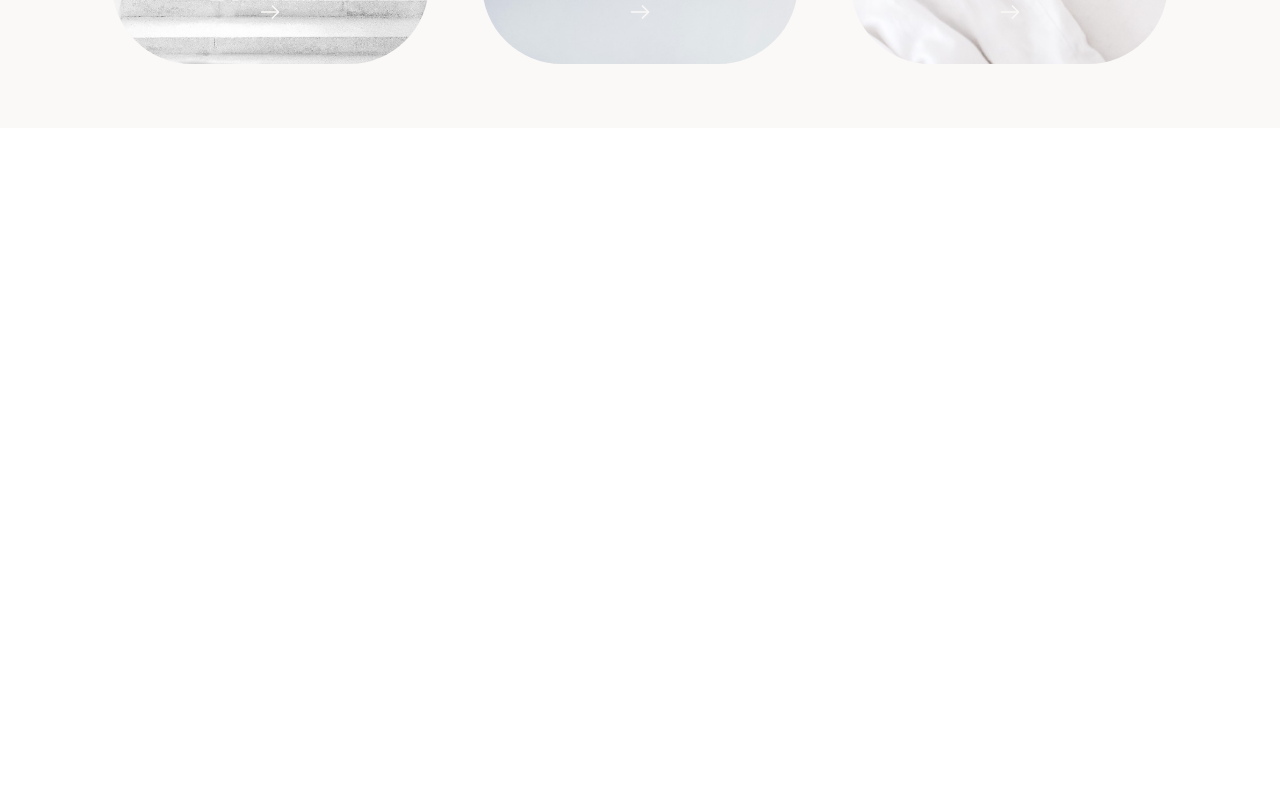
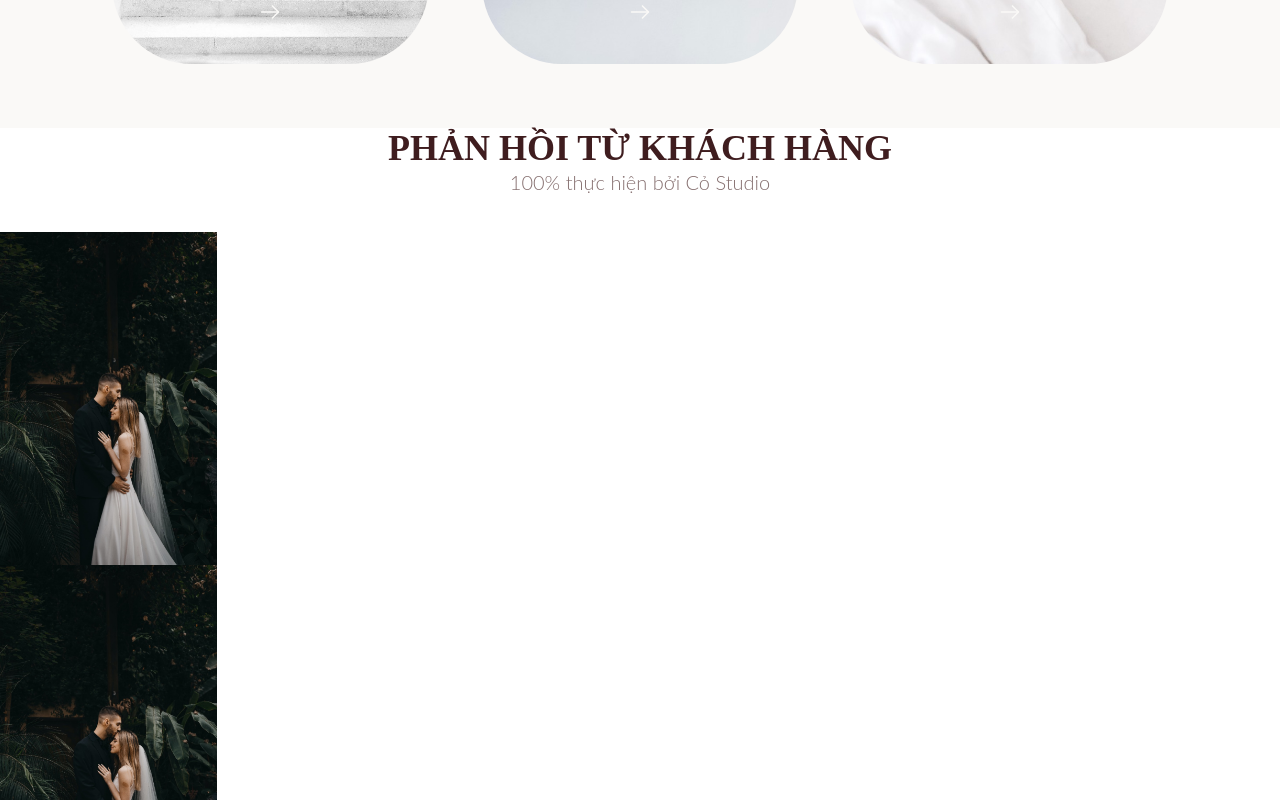
Before and after one commit to Grass-Production/co-studio-fe, a Vue app in the folder co-studio-fe/: page / in a window 1280 px wide. Shown: the part 1332-2132 px from the top of the page. Before the commit the page ends 1460 px from the top, so only its background shows below. Built offline with nearby package versions, Linux system fonts and the light colour scheme.

Commit message:
feat: feedback home 10%

```diff
--- a/co-studio-fe/src/views/Client/home/components/FeedbackView.vue
+++ b/co-studio-fe/src/views/Client/home/components/FeedbackView.vue
@@ -1,60 +1,57 @@
 <template>
-  <!-- <div class="parent flex items-center justify-center">
-        <div class=" relative h-screen">
-
-            <div class="div1 relative top-1/2 w-1/3 h-screen">
-                <img class="" src="../images/imgbannercenter.jpg" alt="">
-                <div class="div2 absolute top-2/4 translate-x-full -translate-y-full">
-                    <img class="" src="../images/imgbannercenter.jpg" alt="">
-                </div>
-                <div class="absolute top-2/4 dsd">
-                    <div class="div3 relative">
-                        <img class="" src="../images/imgbannercenter.jpg" alt="">
-                        <div class="div4 absolute top-2/4 translate-x-full -translate-y-full">
-                            <img class="" src="../images/imgbannercenter.jpg" alt="">
+  <div class="">
+    <div class="text-center mb-9">
+      <h1 class="font-spectral text-4xl font-bold text-DBrowColor">PHẢN HỒI TỪ KHÁCH HÀNG</h1>
+      <h4 class="font-lato text-xl font-light text-BrowColor">100% thực hiện bởi Cỏ Studio</h4>
     </div>
   </div>
+  <div class="parent">
+    <div class="div1 relative">
+      <div class="bg">
+        <div class="bg"></div>
+        <div class="bg"></div>
+        <div class="bg"></div>
       </div>
     </div>
+    <!-- <div class="div2"><div class="bg"></div></div>
+    <div class="div3"><div class="bg"></div></div>
+    <div class="div4"><div class="bg"></div></div>
+    <div class="div5">c</div>
+    <div class="div6">d</div> -->
   </div>
-
-    </div> -->
 </template>
 
 <script></script>
 
 <style scoped>
-  .dsd {
-    transform: translate(200%, -150%);
-    /* --tw-translate-y: -158%;
-    --tw-translate-x: 200%; */
-  }
-
   /* .parent {
     display: grid;
     grid-template-columns: repeat(5, 1fr);
     grid-template-rows: repeat(5, 1fr);
     grid-column-gap: 0px;
     grid-row-gap: 0px;
+  } */
+  .bg {
+    background: url(../images/imgbannerleft.jpg) no-repeat center/cover;
+    width: 217px;
+    height: 333px;
   }
-
-.div1 {
+  /* .div1 {
     grid-area: 5 / 1 / 6 / 2;
   }
-
   .div2 {
     grid-area: 4 / 2 / 5 / 3;
   }
-
   .div3 {
     grid-area: 3 / 3 / 4 / 4;
   }
-
   .div4 {
     grid-area: 2 / 4 / 3 / 5;
   }
-
   .div5 {
-    grid-area: 1 / 5 / 2 / 6;
+    grid-area: 2 / 1 / 4 / 3;
+  }
+  .div6 {
+    grid-area: 5 / 4 / 6 / 6;
   } */
 </style>
```
Lines whose indentation alone changed are shown as unchanged.
